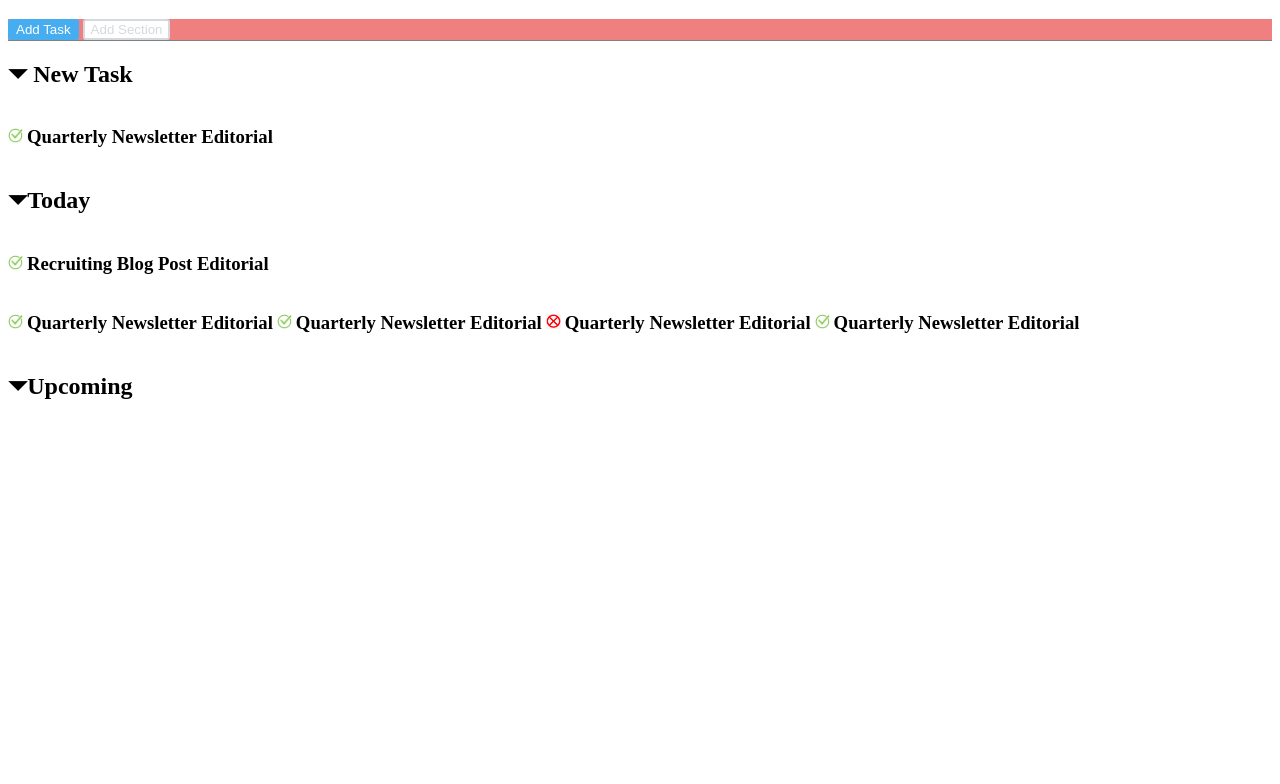
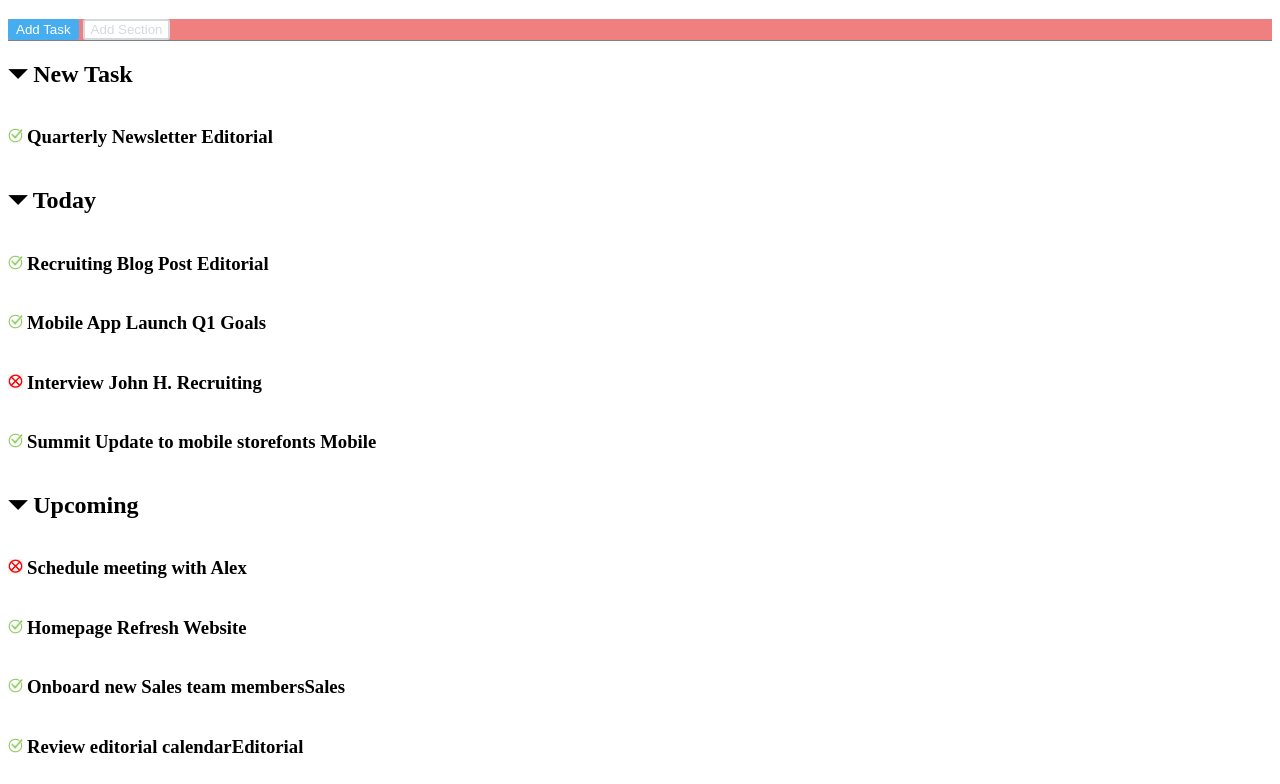
Before and after one commit to michelafranchini/html-css-toboolist, a plain HTML site: page index.html in a window 1280 px wide. Shown: the part 71-855 px from the top of the page. Before the commit the page ends 800 px from the top, so only its background shows below. Drawn offline with Linux system fonts and the light colour scheme.

```diff
--- a/index.html
+++ b/index.html
@@ -15,8 +15,7 @@
         </header>
         <!-- /Logo e titolo -->
 
-        <main>
-            <!-- Quadrato centrale -->
+        <main class="container">
             <section>
                 <nav class="nav-bar">
                     <div>
@@ -24,32 +23,66 @@
                     <button id="section">Add Section</button>
                     </div>
                 </nav>
-
+            </section>
+            <!-- Quadrato centrale -->
+            <section>
+                <!-- New task prima sezione -->
                 <div>
                     <h2>&#9207; New Task</h2>
                     <img class="spunta" src="img/check.png" alt="check">
                     <h3 class="sottotitoli">Quarterly Newsletter <span>Editorial</span></h3>
                 </div>
+                <!-- /New task prima sezione -->
 
+                <!-- Today seconda sezione -->
                 <div>
+                    <h2>&#9207; Today</h2>
                     <div>
-                        <h2>&#9207;Today</h2>
                         <img class="spunta" src="img/check.png" alt="check">
                         <h3 class="sottotitoli">Recruiting Blog Post <span>Editorial</span></h3>
                     </div>
 
-                    <img class="spunta" src="img/check.png" alt="check">
-                    <h3 class="sottotitoli">Quarterly Newsletter <span>Editorial</span></h3>
-                    <img class="spunta" src="img/check.png" alt="check">
-                    <h3 class="sottotitoli">Quarterly Newsletter <span>Editorial</span></h3>
-                    <img class="croce" src="img/cross.png" alt="cross">
-                    <h3 class="sottotitoli">Quarterly Newsletter <span>Editorial</span></h3>
-                    <img class="spunta" src="img/check.png" alt="check">
-                    <h3 class="sottotitoli">Quarterly Newsletter <span>Editorial</span></h3>
+                    <div>
+                        <img class="spunta" src="img/check.png" alt="check">
+                        <h3 class="sottotitoli">Mobile App Launch <span>Q1 Goals</span></h3>
+                    </div>
 
+                    <div>
+                        <img class="croce" src="img/cross.png" alt="cross">
+                        <h3 class="sottotitoli">Interview John H. <span>Recruiting</span></h3>
+                    </div>
 
+                    <div>
+                        <img class="spunta" src="img/check.png" alt="check">
+                        <h3 class="sottotitoli">Summit Update to mobile storefonts <span>Mobile</span></h3>
+                    </div>
+                </div>
+                <!-- /Today seconda sezione -->
+
+                <!-- Upcoming terza sezione -->
                 <div>
-                    <h2>&#9207;Upcoming</h2>
+                    <h2>&#9207; Upcoming</h2>
+                    <div>
+                        <img class="croce" src="img/cross.png" alt="cross">
+                        <h3 class="sottotitoli">Schedule meeting with Alex</h3>
+                    </div>
+
+                    <div>
+                        <img class="spunta" src="img/check.png" alt="check">
+                        <h3 class="sottotitoli">Homepage Refresh <span>Website</span></h3>
+                    </div>
+
+                    <div>
+                        <img class="spunta" src="img/check.png" alt="check">
+                        <h3 class="sottotitoli">Onboard new Sales team members<span>Sales</span></h3>
+                    </div>
+
+                    <div>
+                        <img class="spunta" src="img/check.png" alt="check">
+                        <h3 class="sottotitoli">Review editorial calendar<span>Editorial</span></h3>
+                    </div>
+                </div>
+                <!-- /Upcoming terza sezione -->
 
             </section>
             <!-- /Quadrato centrale -->
```
